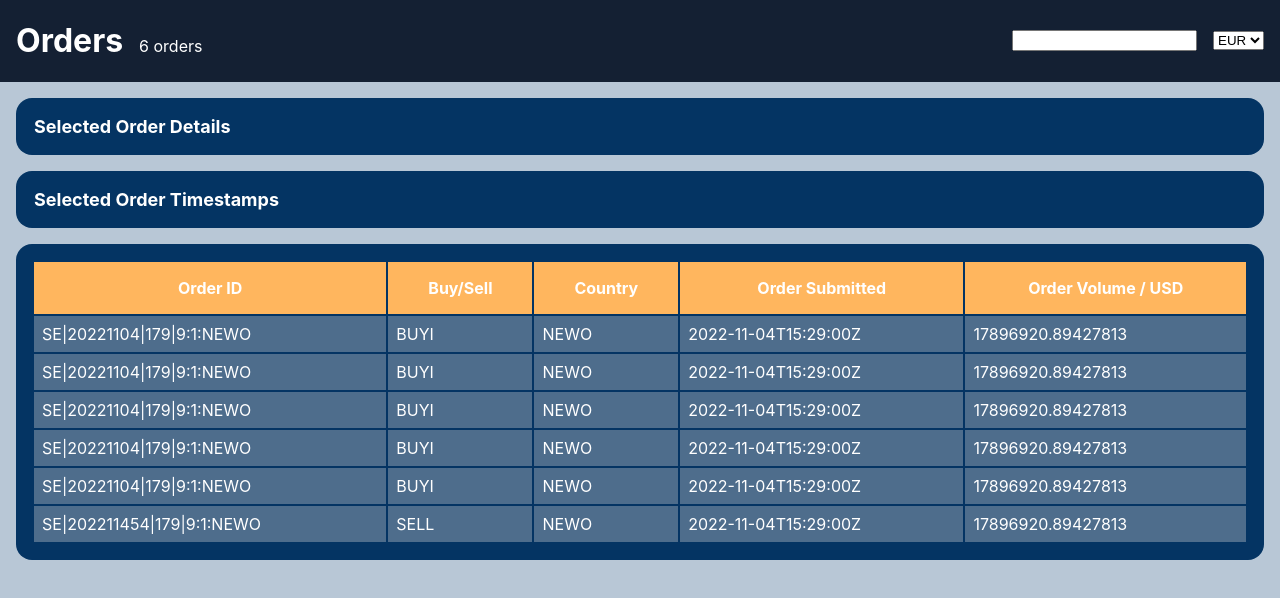
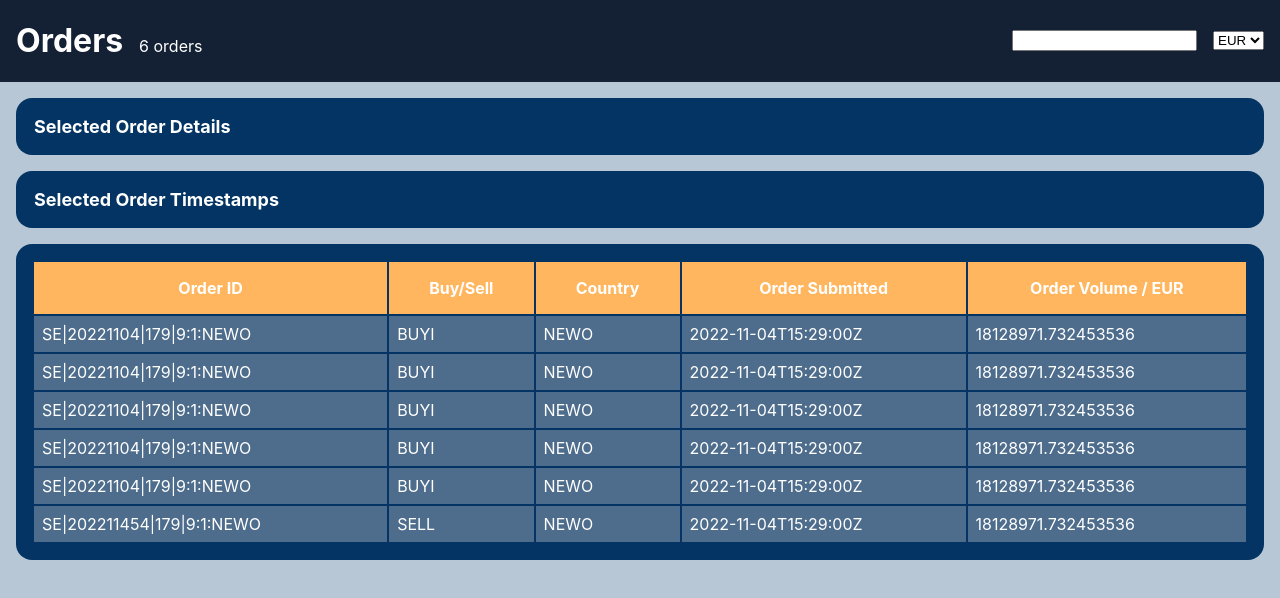
Before and after one commit to ShivamIsHere/assignment-question-1, a React (Create React App) app: page / in a window 1280 px wide. Shown: the top 598 px of the page. Built offline with nearby package versions, Linux system fonts and the light colour scheme.

Commit message:
updating ordervalue according to currency selected in drowdown menu

```diff
--- a/src/component/list/List.jsx
+++ b/src/component/list/List.jsx
@@ -6,7 +6,7 @@ import ListHeaderCell from "./ListHeaderCell";
 
 import styles from "./List.module.css";
 
-const List = ({ rows, timestamps }) => {
+const List = ({ rows, timestamps , currency }) => {
   return (
     <table className={styles.container}>
       <thead>
@@ -15,7 +15,7 @@ const List = ({ rows, timestamps }) => {
           <ListHeaderCell>Buy/Sell</ListHeaderCell>
           <ListHeaderCell>Country</ListHeaderCell>
           <ListHeaderCell>Order Submitted</ListHeaderCell>
-          <ListHeaderCell>Order Volume / USD</ListHeaderCell>
+          <ListHeaderCell>Order Volume / {currency}</ListHeaderCell>
         </ListHeader>
       </thead>
       <tbody>
@@ -33,7 +33,7 @@ const List = ({ rows, timestamps }) => {
               <ListRowCell>{row.executionDetails.buySellIndicator}</ListRowCell>
               <ListRowCell>{row.executionDetails.orderStatus}</ListRowCell>
               <ListRowCell>{orderSubmitted}</ListRowCell>
-              <ListRowCell>{row.bestExecutionData.orderVolume.USD}</ListRowCell>
+              <ListRowCell>{row.bestExecutionData.orderVolume[currency]}</ListRowCell>
             </ListRow>
           );
         })}
--- a/src/pages/Dashboard.jsx
+++ b/src/pages/Dashboard.jsx
@@ -53,7 +53,7 @@ const Dashboard = () => {
             title="Selected Order Timestamps"
           />
         </div>
-        <List rows={mockData.results} timestamps={timestamps.results} />
+        <List rows={mockData.results} timestamps={timestamps.results} currency={currency} />
       </div>
     </div>
   );
```
